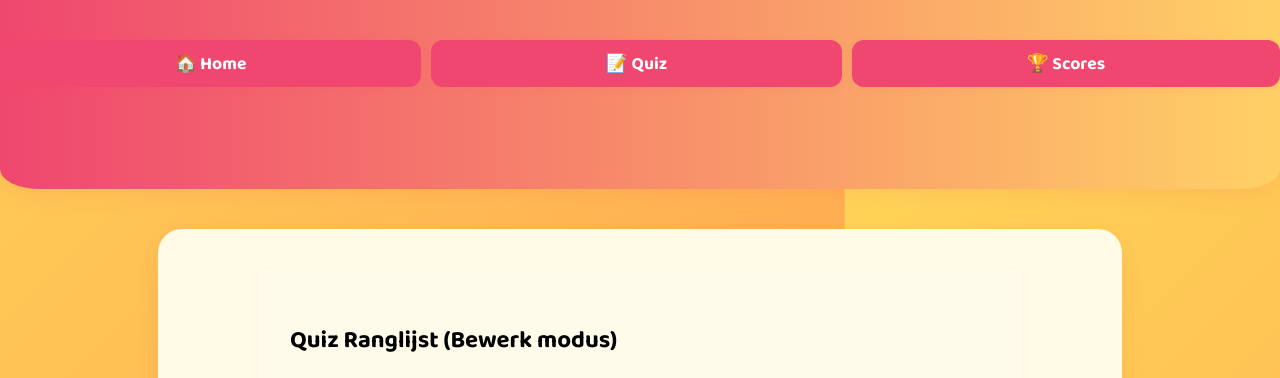
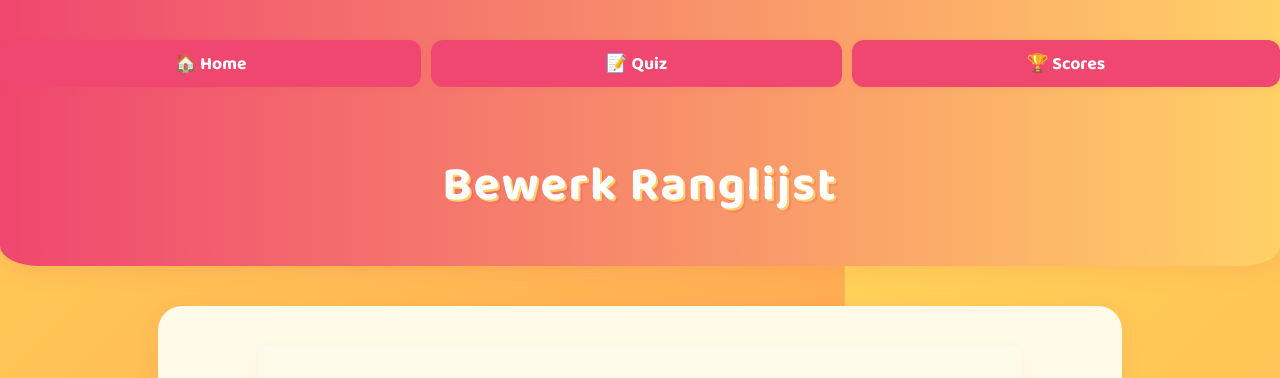
Before and after one commit to stevendejongnl/housetour, a Flask app: page /quiz/leaderboard/edit/manage in a window 1280 px wide. Shown: the top 378 px of the page. Run offline with Flask 3, Linux system fonts and the light colour scheme; the visitor is signed in with stand-in values (Sample User, id 1); data that the repository does not hold is empty.

Commit message:
Enhance quiz templates with localized titles for better user experience

```diff
--- a/backend/quiz/routes.py
+++ b/backend/quiz/routes.py
@@ -104,7 +104,8 @@ def start_quiz():
         session['quiz_order'] = random.sample(range(len(QUIZ_QUESTIONS)), len(QUIZ_QUESTIONS))
         session['quiz_answers'] = []
         return redirect(url_for('quiz.question'))
-    return render_template('quiz_start.html', error=None)
+
+    return render_template('quiz_start.html', error=None, title="Start de House Tour Quiz")
 
 @quiz_blueprint.route('/question', methods=['GET', 'POST'])
 def question():
@@ -148,7 +149,14 @@ def question():
         session['quiz_answers'] = answers
         return redirect(url_for('quiz.feedback'))
 
-    return render_template('quiz_question.html', question=question, progress=progress+1, total=len(order), name=session.get('quiz_name', ''))
+    return render_template(
+        'quiz_question.html',
+        question=question,
+        progress=progress+1,
+        total=len(order),
+        name=session.get('quiz_name', ''),
+        title="Quizvraag"
+    )
 
 @quiz_blueprint.route('/feedback')
 def feedback():
@@ -173,7 +181,8 @@ def feedback():
         selected=last_answer,
         question=last_question,
         correct_answer=correct_answer if show_correct else '',
-        next_url=url_for('quiz.question') if progress < total else url_for('quiz.result')
+        next_url=url_for('quiz.question') if progress < total else url_for('quiz.result'),
+        title="Quiz Feedback"
     )
 
 @quiz_blueprint.route('/result')
@@ -191,13 +200,13 @@ def result():
             "total": total,
             "answers": answers
         })
-    return render_template('quiz_result.html', score=score, total=total, name=name)
+    return render_template('quiz_result.html', score=score, total=total, title="Quiz Resultaat")
 
 @quiz_blueprint.route('/leaderboard')
 def leaderboard():
     results = list(quiz_results.find({}, {'_id': 0, 'name': 1, 'score': 1, 'total': 1}))
     results.sort(key=lambda r: r.get('score', 0), reverse=True)
-    return render_template('quiz_leaderboard.html', results=results)
+    return render_template('quiz_leaderboard.html', results=results, title="Quiz Ranglijst")
 
 @quiz_blueprint.route('/leaderboard/edit', methods=['GET', 'POST'])
 def leaderboard_edit_auth():
@@ -207,7 +216,7 @@ def leaderboard_edit_auth():
             session['edit_mode'] = True
             return redirect(url_for('quiz.leaderboard_edit'))
         return render_template('quiz_leaderboard_auth.html', error='Wachtwoord onjuist!')
-    return render_template('quiz_leaderboard_auth.html', error=None)
+    return render_template('quiz_leaderboard_auth.html', error=None, title="Bewerk Ranglijst Toegang")
 
 @quiz_blueprint.route('/leaderboard/edit/manage', methods=['GET', 'POST'])
 def leaderboard_edit():
@@ -218,4 +227,4 @@ def leaderboard_edit():
         if delete_id:
             quiz_results.delete_one({'_id': ObjectId(delete_id)})
     results = list(quiz_results.find({}, {'name': 1, 'score': 1, 'total': 1}))
-    return render_template('quiz_leaderboard_edit.html', results=results)
+    return render_template('quiz_leaderboard_edit.html', results=results, title="Bewerk Ranglijst")
--- a/backend/templates/quiz_leaderboard.html
+++ b/backend/templates/quiz_leaderboard.html
@@ -1,7 +1,6 @@
 {% extends "base.html" %}
 {% block body %}
 <div class="area-content" style="max-width:700px;margin:0 auto;">
-    <h2>Quiz Ranglijst</h2>
     <a href="{{ url_for('quiz.leaderboard_edit_auth') }}" class="notfound-link" style="float:right;margin-bottom:1rem;">Bewerk ranglijst</a>
     <table style="width:100%;border-collapse:collapse;">
         <thead>
--- a/backend/templates/quiz_leaderboard_auth.html
+++ b/backend/templates/quiz_leaderboard_auth.html
@@ -1,7 +1,6 @@
 {% extends "base.html" %}
 {% block body %}
 <div class="area-content" style="max-width:400px;margin:0 auto;">
-    <h2>Leaderboard bewerkmodus</h2>
     <form method="post">
         <label for="password">Wachtwoord:</label><br>
         <input type="number" id="password" name="password" required style="width:100%;margin-bottom:1rem;">
--- a/backend/templates/quiz_leaderboard_edit.html
+++ b/backend/templates/quiz_leaderboard_edit.html
@@ -1,7 +1,6 @@
 {% extends "base.html" %}
 {% block body %}
 <div class="area-content" style="max-width:700px;margin:0 auto;">
-    <h2>Quiz Ranglijst (Bewerk modus)</h2>
     <form method="post">
         <table style="width:100%;border-collapse:collapse;">
             <thead>
--- a/backend/templates/quiz_result.html
+++ b/backend/templates/quiz_result.html
@@ -1,7 +1,6 @@
 {% extends "base.html" %}
 {% block body %}
 <div class="area-content" style="max-width:500px;margin:0 auto;text-align:center;">
-    <h2>Quiz afgerond!</h2>
     <p>Je score: <strong>{{ score }} / {{ total }}</strong></p>
     <a href="{{ url_for('quiz.start_quiz') }}" class="notfound-link" style="margin-top:2rem;">Opnieuw proberen</a>
     <a href="/" class="notfound-link" style="margin-top:2rem;">Terug naar home</a>
--- a/backend/templates/quiz_start.html
+++ b/backend/templates/quiz_start.html
@@ -1,7 +1,6 @@
 {% extends "base.html" %}
 {% block body %}
 <div class="area-content" style="max-width:500px;margin:0 auto;text-align:center;">
-    <h2>Start de House Tour Quiz</h2>
     <form method="post">
         <div style="margin-bottom:1.5rem;">
             <label for="name" style="font-size:1.1rem;">Je naam:</label><br>
```
